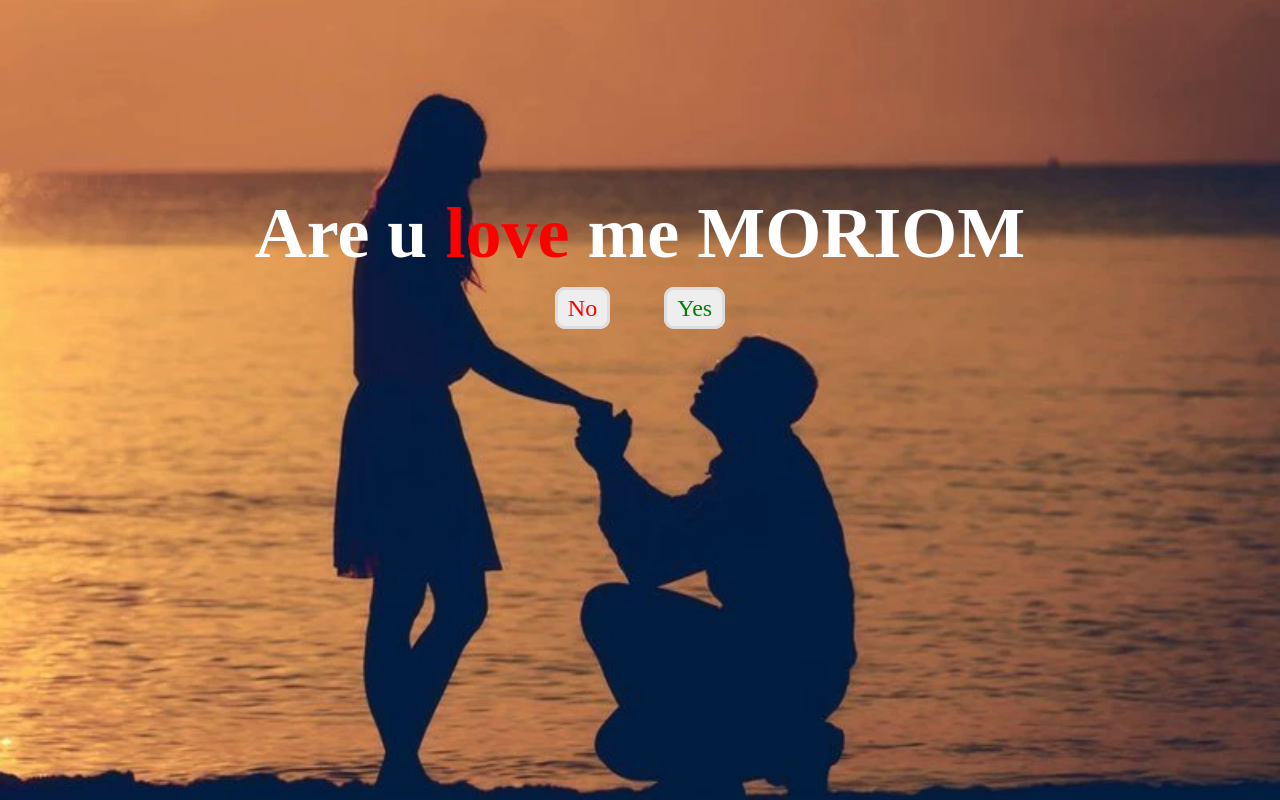
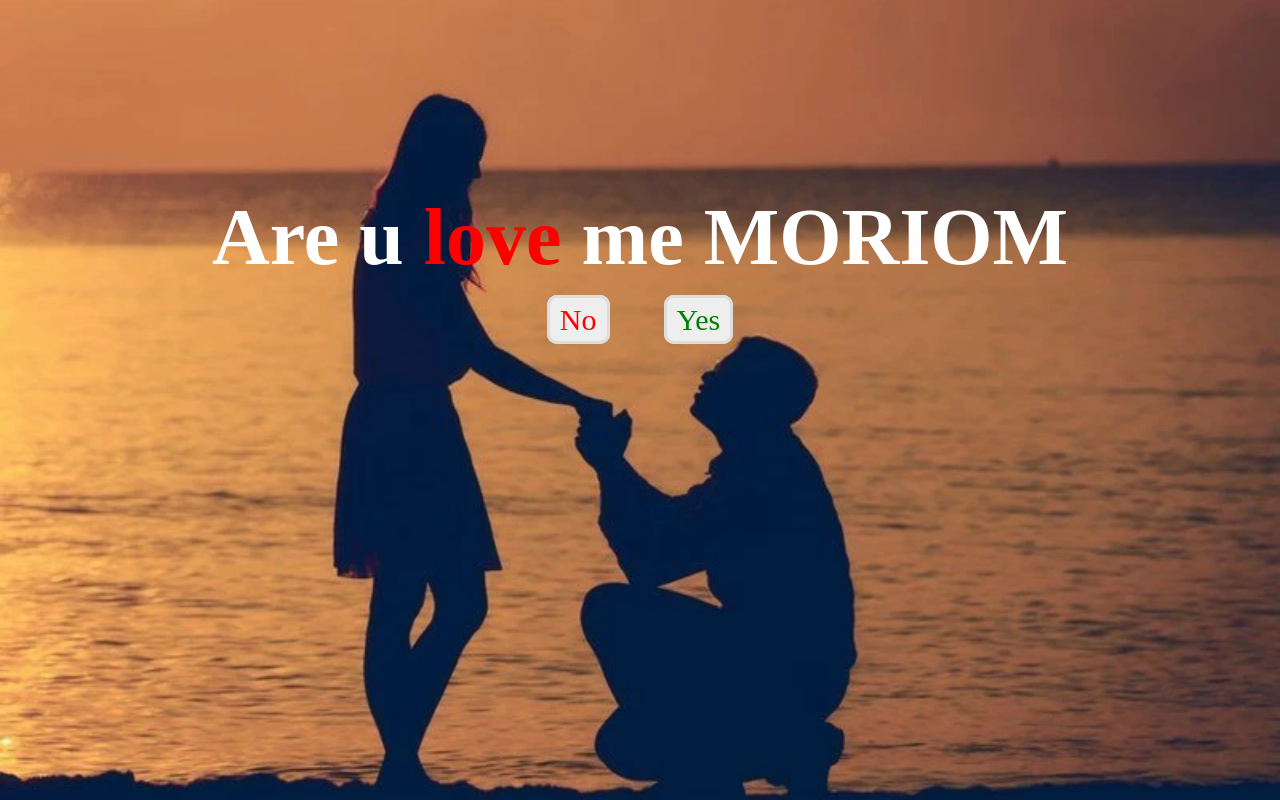
Before and after one commit to moinul752/propose, a plain HTML site: page index.html in a window 1280 px wide. Drawn offline with Linux system fonts and the light colour scheme.

Commit message:
Update style.css

```diff
--- a/style.css
+++ b/style.css
@@ -19,8 +19,8 @@
 
 		}
 .love span{color:red;}
-h2{font-size: 72px;margin-bottom: 20px;}
-a{font-size: 24px;text-decoration: none;padding: 5px 10px;
+h2{font-size: 80px;margin-bottom: 20px;}
+a{font-size: 30px;text-decoration: none;padding: 5px 10px;
 	margin-top: 20px;border:3px solid #ddd; border-radius: 10px;}
 #no{color:red; background: #eee;margin-right: 50px;}
 #yes{color:green;background: #eee;}
```
